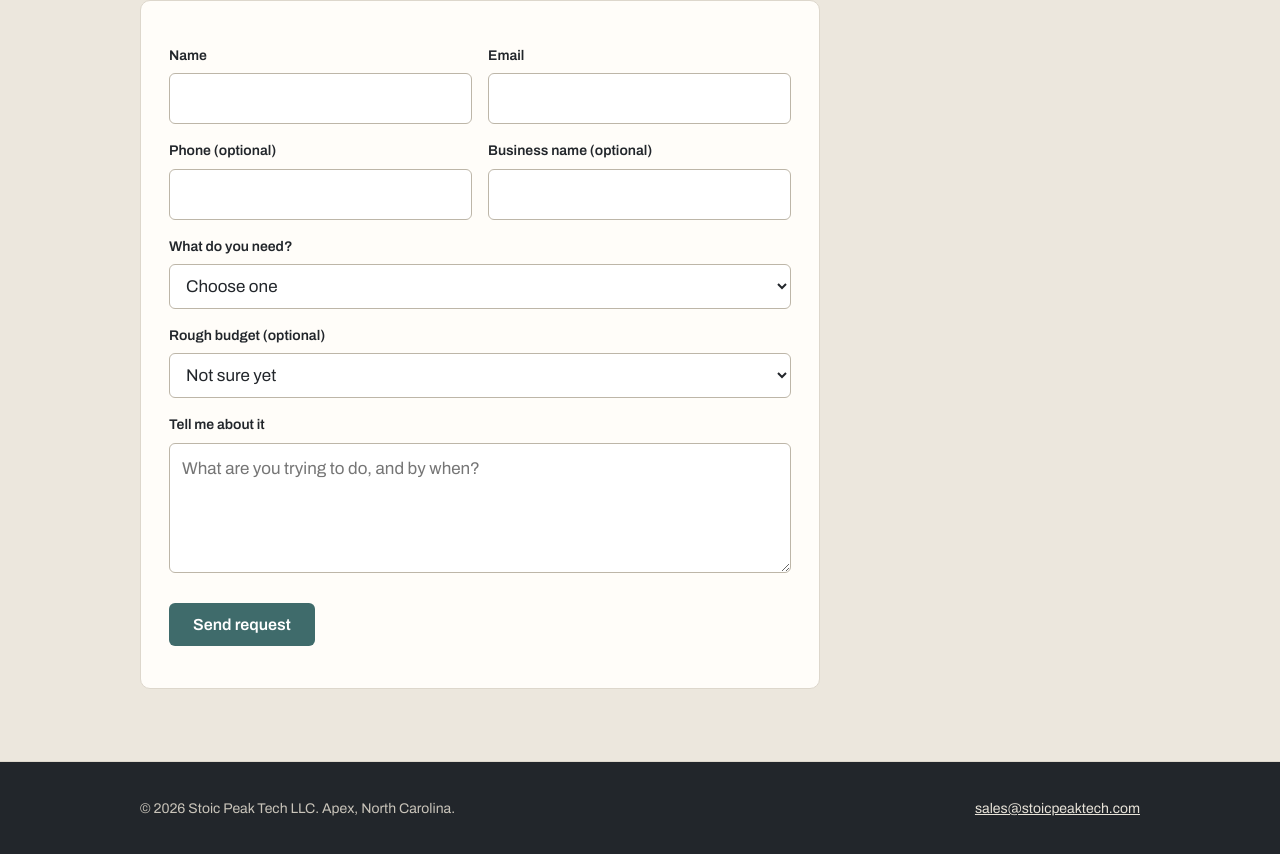
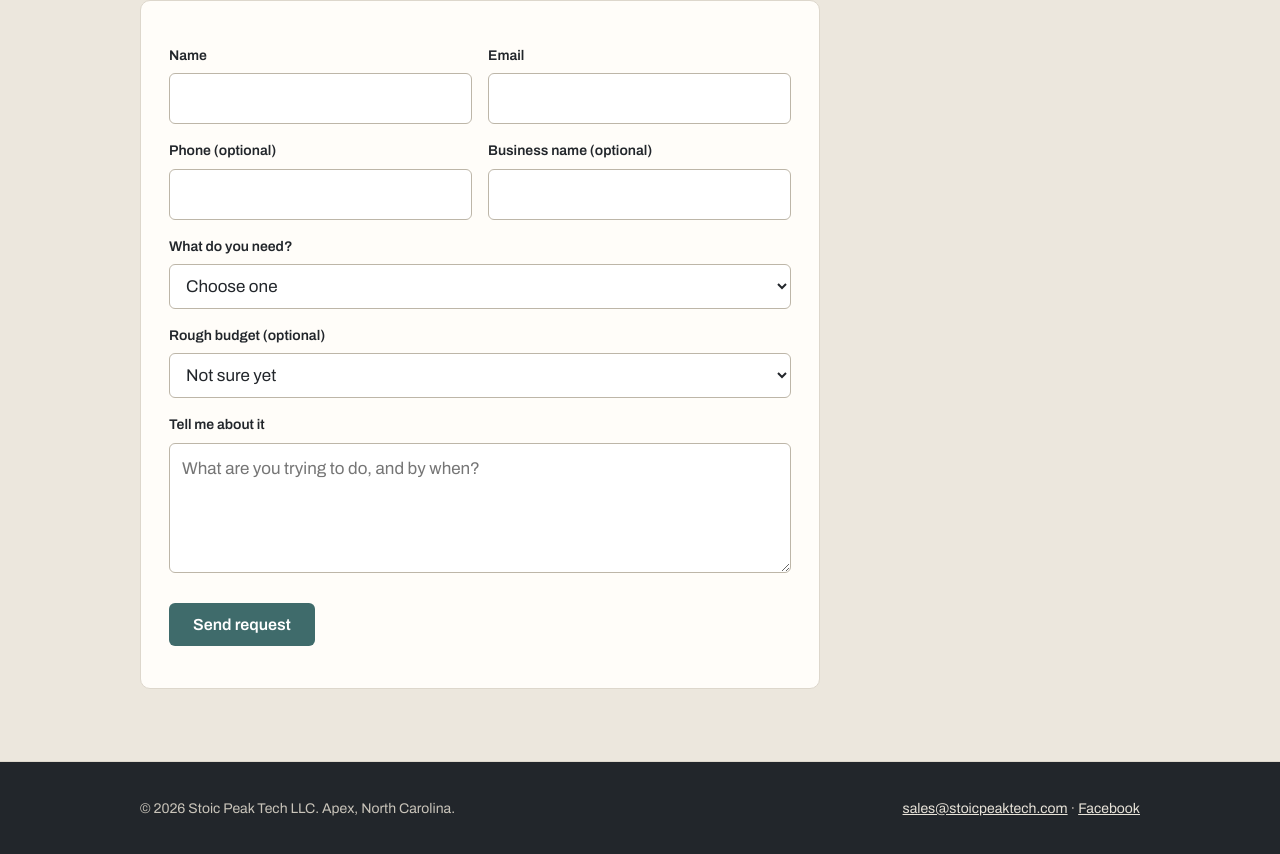
Before and after one commit to stoic-peak-tech/stoicpeaktech-site, a plain HTML site: page index.html in a window 1280 px wide. Shown: the part 3018-3872 px from the top of the page. Drawn offline with Linux system fonts and the light colour scheme.

Commit message:
Add Facebook link to footer
Co-Authored-By: Claude Sonnet 5.5 <noreply@anthropic.com>
Claude-Session: https://claude.ai/code/session_017S4Ha5vjwkZ6dTJRWmtYhS

```diff
--- a/index.html
+++ b/index.html
@@ -238,7 +238,7 @@ footer a{color:#e8e3d9}
 <footer>
   <div class="wrap">
     <div>&copy; <span id="yr">2026</span> Stoic Peak Tech LLC. Apex, North Carolina.</div>
-    <div><a href="mailto:sales@stoicpeaktech.com">sales@stoicpeaktech.com</a></div>
+    <div><a href="mailto:sales@stoicpeaktech.com">sales@stoicpeaktech.com</a> &middot; <a href="https://www.facebook.com/stoicpeaktech/" target="_blank" rel="noopener">Facebook</a></div>
   </div>
 </footer>
 
```
